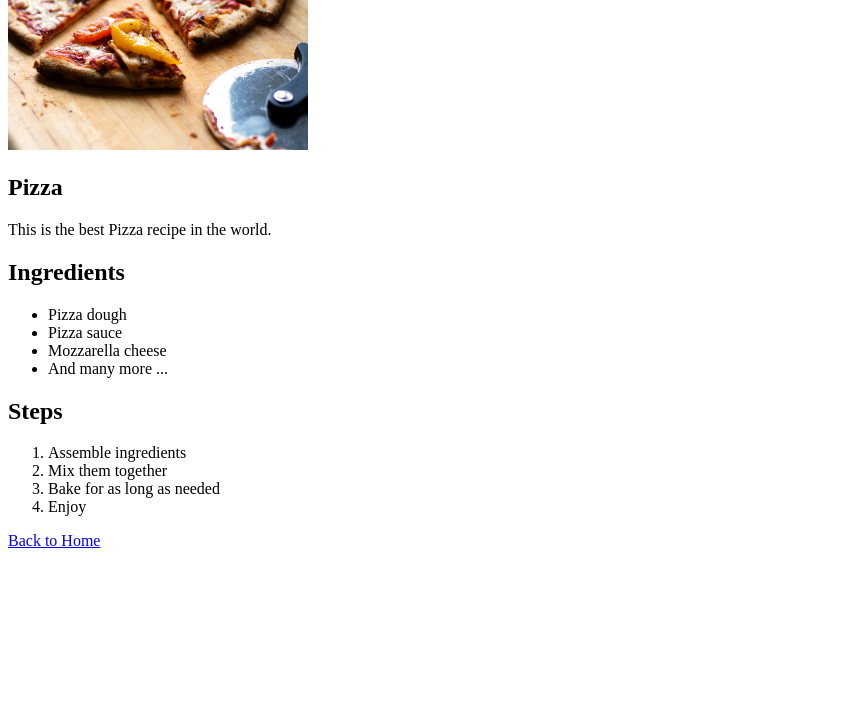
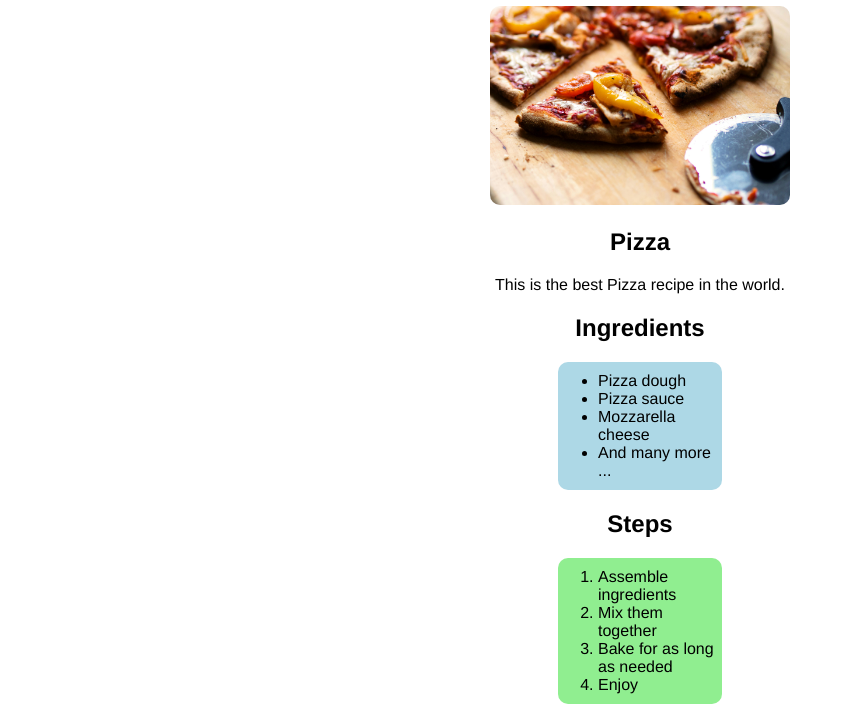
Before and after one commit to ljjw913/odin-recipes, a plain HTML site: page recipes/pizza.html in a window 1280 px wide. Shown: the part 128-848 px from the top of the page, without its empty margins (0-845 px from the left). Before the commit the page ends 800 px from the top, so only its background shows below. Drawn offline with Linux system fonts and the light colour scheme.

Commit message:
Add CSS to all recipe pages

```diff
--- a/recipes/pizza.html
+++ b/recipes/pizza.html
@@ -4,8 +4,11 @@
     <meta charset="UTF-8">
     <meta name="viewport" content="width=device-width, initial-scale=1.0">
     <title>Document</title>
+    <link rel="stylesheet" href="../style.css">
 </head>
 <body>
+                <a href="../index.html" >Back to Home</a>
+
     <h1>Pizza</h1>
      <p>
         <p>
@@ -40,7 +43,6 @@
 
     </p>
 
-            <a href="../index.html" >Back to Home</a>
 
 </body>
 </html>
--- a/style.css
+++ b/style.css
@@ -34,7 +34,6 @@ h3 {
 
 img {
     border-radius: 10px;
-    align: center;
     box-shadow: inset;
 }
 
@@ -52,7 +51,7 @@ ul {
 ol {
     margin-left: 550px;
     margin-right: 550px;
-    background-color: lightblue;
+    background-color: lightgreen;
     border-radius: 10px;
     box-shadow: inset;
     display: block;
```
Also changed, not shown: recipes/butter-chicken.html (+3 -1 lines).
